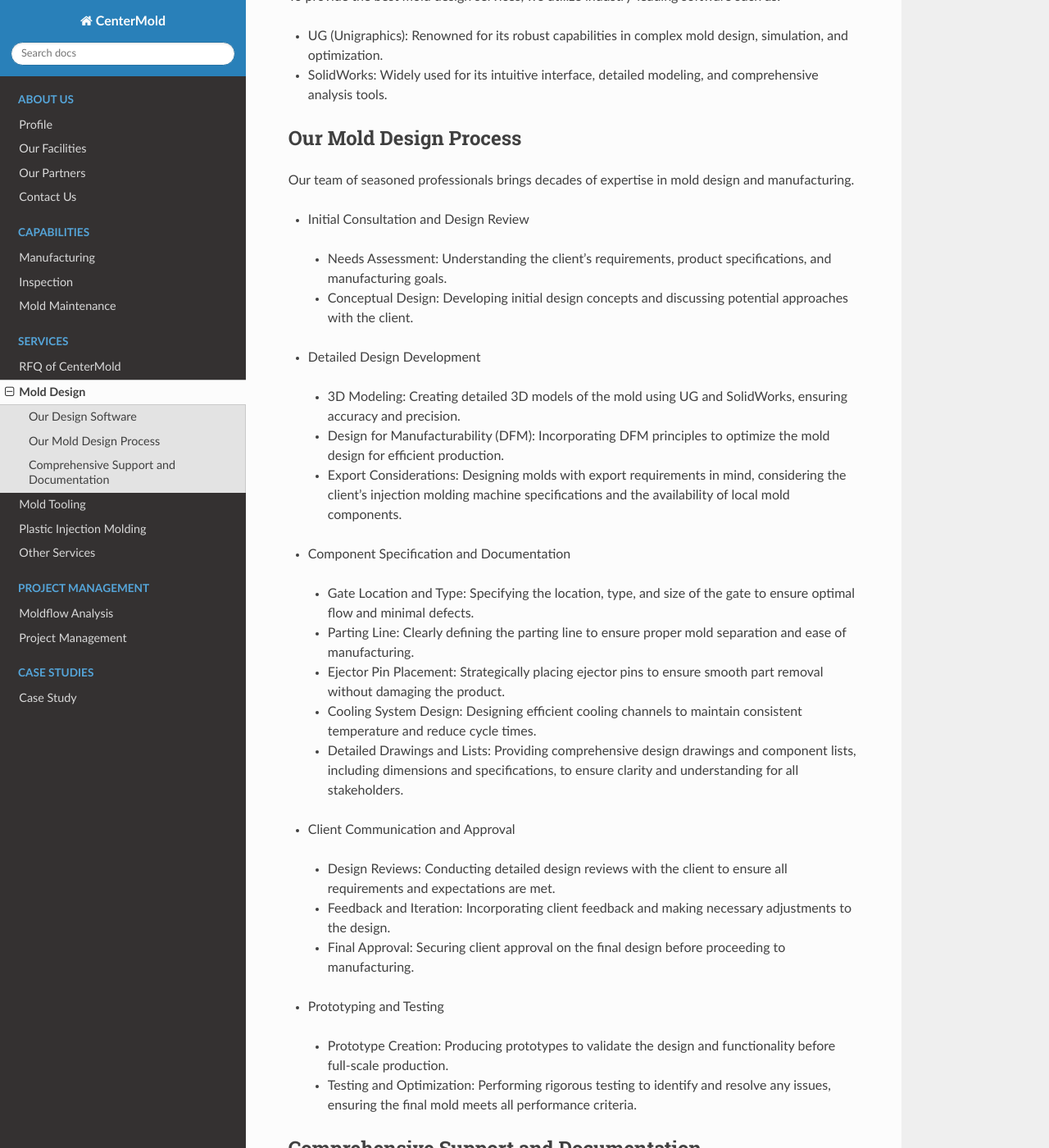
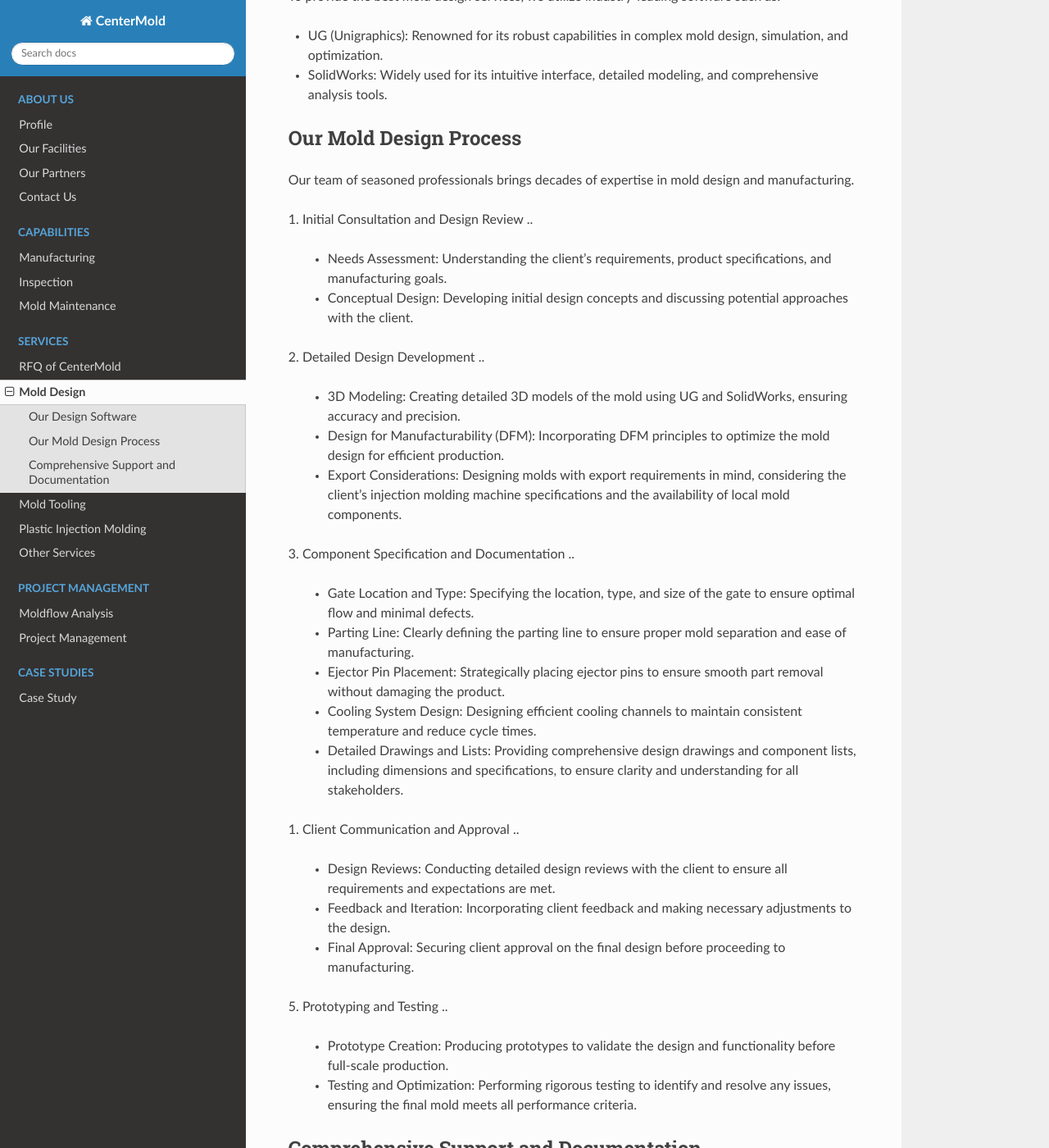
Before and after one commit to paultang/centermold, a Sphinx documentation site: the page built from source/Mold-Design.rst, in a window 1280 px wide and 1400 px high, scrolled down 352 px. Shown: the whole window at 82% size. Built offline with Sphinx 7.4.7 and the Read the Docs theme 2.0.0, drawn with Linux system fonts in a browser that asks for light colours.

Commit message:
Update Mold-Design.rst

```diff
--- a/source/Mold-Design.rst
+++ b/source/Mold-Design.rst
@@ -18,37 +18,41 @@ Our Mold Design Process
 ------------------------
 Our team of seasoned professionals brings decades of expertise in mold design and manufacturing.
 
-- Initial Consultation and Design Review
+1. Initial Consultation and Design Review
 ..
 
   - Needs Assessment: Understanding the client’s requirements, product specifications, and manufacturing goals.
   - Conceptual Design: Developing initial design concepts and discussing potential approaches with the client.
 ..
 
-- Detailed Design Development
+2. Detailed Design Development
 ..
 
   - 3D Modeling: Creating detailed 3D models of the mold using UG and SolidWorks, ensuring accuracy and precision.
   - Design for Manufacturability (DFM): Incorporating DFM principles to optimize the mold design for efficient production.
   - Export Considerations: Designing molds with export requirements in mind, considering the client's injection molding machine specifications and the availability of local mold components.
 
-- Component Specification and Documentation
+3. Component Specification and Documentation
 ..
 
   - Gate Location and Type: Specifying the location, type, and size of the gate to ensure optimal flow and minimal defects.
+
   - Parting Line: Clearly defining the parting line to ensure proper mold separation and ease of manufacturing.
+
   - Ejector Pin Placement: Strategically placing ejector pins to ensure smooth part removal without damaging the product.
+
   - Cooling System Design: Designing efficient cooling channels to maintain consistent temperature and reduce cycle times.
+
   - Detailed Drawings and Lists: Providing comprehensive design drawings and component lists, including dimensions and specifications, to ensure clarity and understanding for all stakeholders.
 
-- Client Communication and Approval
+1. Client Communication and Approval
 ..
 
   - Design Reviews: Conducting detailed design reviews with the client to ensure all requirements and expectations are met.
   - Feedback and Iteration: Incorporating client feedback and making necessary adjustments to the design.
   - Final Approval: Securing client approval on the final design before proceeding to manufacturing.
 
-- Prototyping and Testing
+5. Prototyping and Testing
 ..
 
   - Prototype Creation: Producing prototypes to validate the design and functionality before full-scale production.
@@ -59,5 +63,9 @@ Comprehensive Support and Documentation
 At CenterMold, we provide detailed design documentation and support to ensure that even those unfamiliar with mold design can easily understand the production details. Our comprehensive design packages include:
 
   - Detailed Design Drawings: Clear and precise drawings highlighting all critical aspects of the mold, such as gate locations, parting lines, and ejector pin placements.
+..
+
   - Component Lists: Comprehensive lists of all mold components, including dimensions and specifications, ensuring complete transparency.
+..
+
   - Assembly Guides: Step-by-step guides for mold assembly and maintenance, ensuring smooth operations.
```
